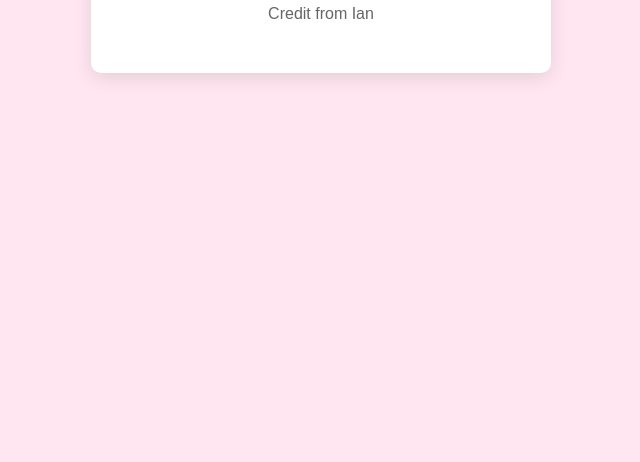
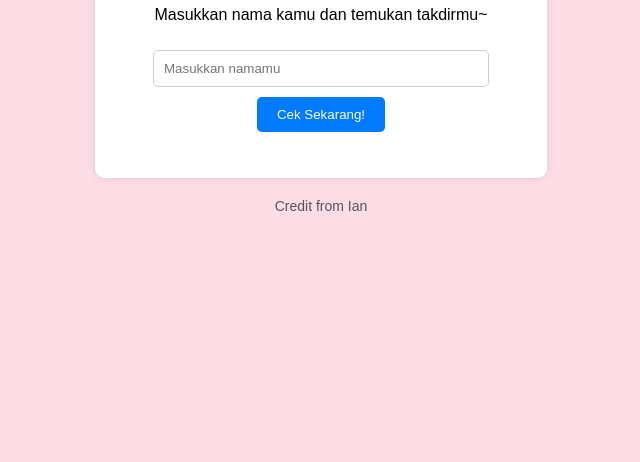
Before and after one commit to IANFOX-King/Seberapa-gay-kamu, a plain HTML site: page index.html in a window 1280 px wide. Shown: the part 338-800 px from the top of the page, without its empty margins (319-959 px from the left). Drawn offline with Linux system fonts and the light colour scheme.

Commit message:
Update style.css

```diff
--- a/style.css
+++ b/style.css
@@ -1,46 +1,38 @@
 body {
+    margin: 0;
     font-family: Arial, sans-serif;
-  background-color: #ffe6f0;
-  margin: 0;
-  padding: 0;
+    background-color: #fddde6;
+    display: flex;
+    justify-content: center;
+    align-items: center;
+    height: 100vh;
+    flex-direction: column;
 }
 
 .container {
-  max-width: 400px;
-  margin: 100px auto 30px auto;
+    text-align: center;
+}
+
+.card {
     background-color: white;
     padding: 30px;
     border-radius: 10px;
-  box-shadow: 0 5px 20px rgba(0, 0, 0, 0.1);
-  text-align: center;
+    box-shadow: 0 0 10px rgba(0, 0, 0, 0.1);
 }
 
-h1 {
-  color: #333;
-  font-size: 24px;
-  margin-bottom: 10px;
-}
-
-p {
-  color: #666;
-  font-size: 16px;
-  margin-bottom: 20px;
-}
-
-input[type="text"] {
-  width: 90%;
+input {
     padding: 10px;
-  font-size: 16px;
-  border: 2px solid #ddd;
+    margin-top: 10px;
+    width: 80%;
+    border: 1px solid #ccc;
     border-radius: 5px;
-  margin-bottom: 15px;
 }
 
 button {
     padding: 10px 20px;
-  background-color: #007BFF;
+    margin-top: 10px;
+    background-color: #007bff;
     color: white;
-  font-size: 16px;
     border: none;
     border-radius: 5px;
     cursor: pointer;
@@ -50,15 +42,8 @@ button:hover {
     background-color: #0056b3;
 }
 
-#result {
+.credit {
     margin-top: 20px;
-  font-size: 18px;
-  color: #444;
+    color: #555;
+    font-size: 14px;
 }
-
-.footer {
-  text-align: center;
-  color: gray;
-  font-size: 14px;
-  padding-bottom: 30px;
-}
```
Lines whose indentation alone changed are shown as unchanged.
